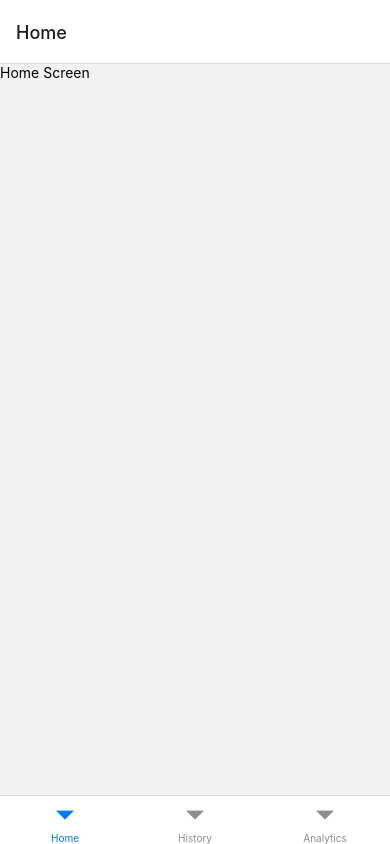
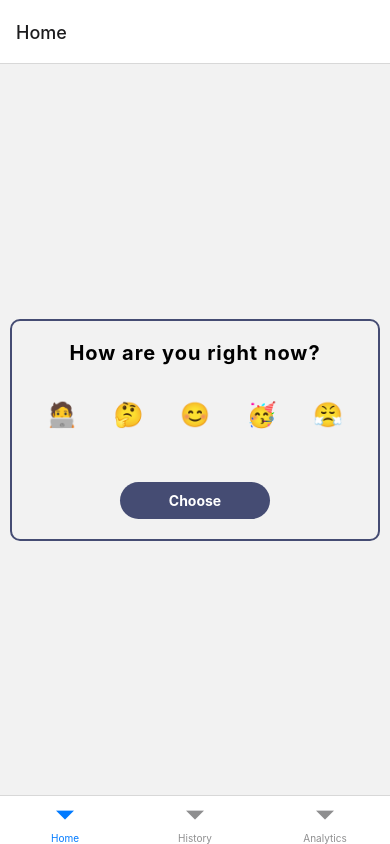
Before and after one commit to mitulsavani/Mood, a React Native app: screen /Home in a window 390 px wide. Built offline with nearby package versions, Linux system fonts and the light colour scheme.

Commit message:
added component, props, and usecallback

```diff
--- /dev/null
+++ b/src/components/MoodPicker.tsx
@@ -0,0 +1,112 @@
+import React from 'react';
+import { View, Text, StyleSheet, Pressable, Button } from 'react-native';
+import { MoodOptionType } from '../types.ts';
+import {theme} from '../theme.ts';
+
+const moodOptions: MoodOptionType[] = [
+  { emoji: '🧑‍💻', description: 'Prepping' },
+  { emoji: '🤔', description: 'Missing Angel' },
+  { emoji: '😊', description: 'Happy' },
+  { emoji: '🥳', description: 'Offer' },
+  { emoji: '😤', description: 'Exhausted' },
+];
+
+type MoodPickerProps = {
+  onSelect: (mood: MoodOptionType) => void;
+}
+
+export const MoodPicker: React.FC<MoodPickerProps> = ({ onSelect }) => {
+  const [selectedMood, setSelectedMood] = React.useState<MoodOptionType>();
+
+  const handleSelect = React.useCallback(() => {
+    if(selectedMood) {
+      onSelect(selectedMood);
+      setSelectedMood(undefined);
+    }
+  }, [onSelect, selectedMood]);
+
+  return (
+    <View style={styles.container}>
+    <Text style={styles.heading}>How are you right now?</Text>
+    <View style={styles.moodList}>
+      {moodOptions.map(option => (
+        <View>
+          <Pressable
+            onPress={() => setSelectedMood(option)}
+            key={option.emoji}
+            style={[
+              styles.moodItem,
+              option.emoji === selectedMood?.emoji
+                ? styles.selectedMoodItem
+                : undefined,
+            ]}>
+            <Text style={styles.moodText}>{option.emoji}</Text>
+          </Pressable>
+          <Text style={styles.descriptionText}>
+            {selectedMood?.emoji === option.emoji ? option.description : ' '}
+          </Text>
+        </View>
+      ))}
+    </View>
+    <Pressable style={styles.button} onPress={handleSelect}>
+      <Text style={styles.buttonText}>Choose</Text>
+    </Pressable>
+    </View>
+  );
+};
+
+const styles = StyleSheet.create({
+  container: {
+    margin: 10,
+    padding: 20,
+    borderWidth: 2,
+    borderRadius: 10,
+    borderColor: theme.colorPurple,
+  },
+  heading: {
+    fontWeight: 'bold',
+    fontSize: 20,
+    textAlign: 'center',
+    letterSpacing: 1,
+    marginBottom: 20,
+  },
+  moodText: {
+    fontSize: 24,
+  },
+  moodItem: {
+    width: 60,
+    height: 60,
+    justifyContent: 'center',
+    alignItems: 'center',
+    borderRadius: 30,
+    marginBottom: 5,
+  },
+  selectedMoodItem: {
+    borderWidth: 2,
+    backgroundColor: theme.colorPurple,
+    borderColor: theme.colorWhite,
+  },
+  moodList: {
+    flexDirection: 'row',
+    justifyContent: 'space-between',
+  },
+  descriptionText: {
+    color: '#454C73',
+    fontWeight: 'bold',
+    fontSize: 10,
+    textAlign: 'center',
+  },
+  button: {
+    backgroundColor: theme.colorPurple,
+    width: 150,
+    borderRadius: 20,
+    marginTop: 20,
+    alignSelf: 'center',
+    padding: 10,
+  },
+  buttonText: {
+    color: theme.colorWhite,
+    textAlign: 'center',
+    fontWeight: 'bold',
+  },
+});
--- a/src/screens/Home.screen.tsx
+++ b/src/screens/Home.screen.tsx
@@ -1,16 +1,30 @@
 import React from 'react';
 import { StyleSheet, View, Text } from 'react-native';
+import { MoodPicker } from "../components/MoodPicker";
+import { MoodOptionType, MoodOptionWithTimestamp } from '../types.ts';
 
 export const Home: React.FC = () => {
+
+  const [moodList, setMoodList] = React.useState<MoodOptionWithTimestamp[]>([]);
+  const handleSelectMood = React.useCallback((mood: MoodOptionType) => {
+    setMoodList((current) => [...current, {mood, timestamp: Date.now()}]);
+  }, []);
+
   return (
     <View style={styles.container}>
-      <Text>Home Screen</Text>
+      <MoodPicker onSelect={handleSelectMood}/>
+      {moodList.map((item) => (
+        <Text key={item.timestamp}>
+          {item.mood.emoji} {new Date(item.timestamp).toString()}
+        </Text>
+      ))}
     </View>
   );
 };
 
 const styles = StyleSheet.create({
   container: {
+    justifyContent: 'center',
     flex: 1,
   },
 });
--- /dev/null
+++ b/src/theme.ts
@@ -0,0 +1,4 @@
+export const theme = {
+    colorPurple: '#454C73',
+    colorWhite: '#fff',
+};
--- /dev/null
+++ b/src/types.ts
@@ -0,0 +1,9 @@
+export type MoodOptionType = {
+    emoji: string;
+    description: string;
+};
+
+export type MoodOptionWithTimestamp = {
+    mood: MoodOptionType;
+    timestamp: number;
+}
```
